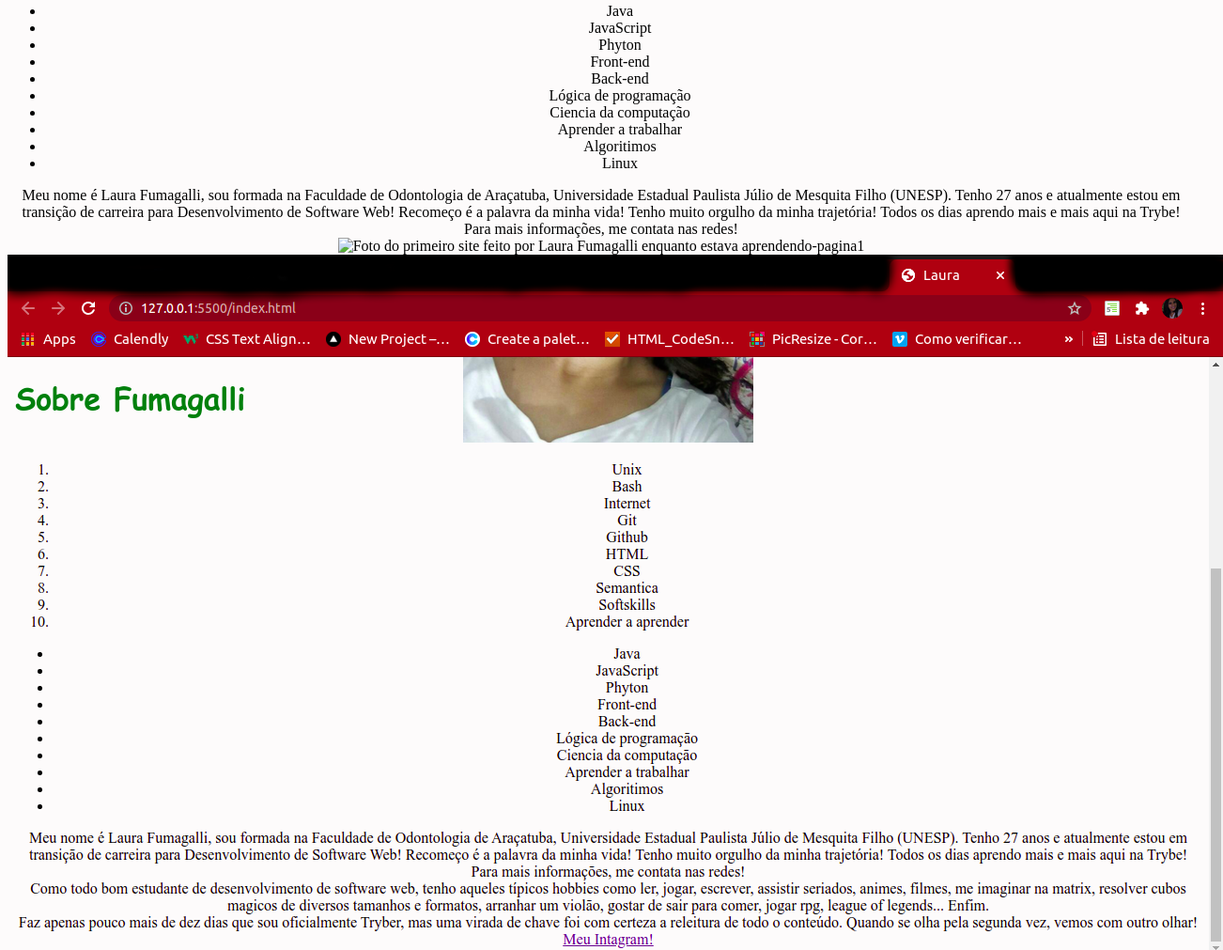
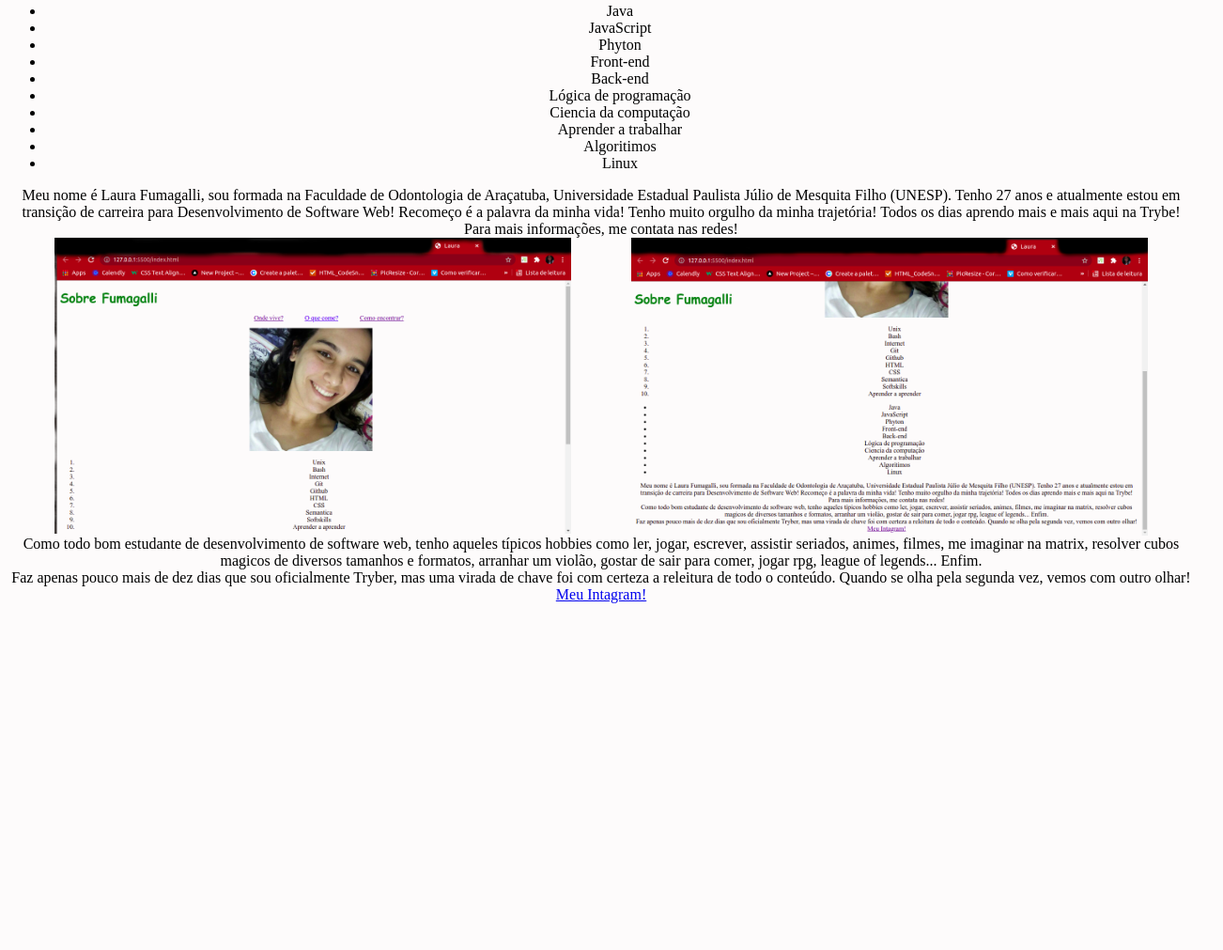
Before and after one commit to fumagallilaura/primeiro-projeto, a plain HTML site: page index.html in a window 1280 px wide. Shown: the part 633-1644 px from the top of the page at 94% size, 1302 px wide, since content can reach past the window. After the commit the page ends 1283 px from the top, so only its background shows below. Drawn offline with Linux system fonts and the light colour scheme.

Commit message:
arrumei as configurações do float nas imagens adicionadas anteriormente

```diff
--- a/index.html
+++ b/index.html
@@ -44,14 +44,16 @@
 			<li>Linux</li>
 		</ul>
 		<article>
-			<section>
+			<section class="section">
 				Meu nome é Laura Fumagalli, sou formada na Faculdade de Odontologia de Araçatuba, Universidade Estadual Paulista Júlio de Mesquita Filho (UNESP). Tenho 27 anos e atualmente estou em transição de carreira para Desenvolvimento de Software Web! Recomeço é a palavra da minha vida! Tenho muito orgulho da minha trajetória! Todos os dias aprendo mais e mais aqui na Trybe! Para mais informações, me contata nas redes!
 			</section>
 			<div>
-				<img src="./imagens/Foto do primeiro site feito por Laura Fumagalli enquanto estava aprendendo.png" alt="Foto do primeiro site feito por Laura Fumagalli enquanto estava aprendendo-pagina1">
-				<img src="./imagens/Foto do primeiro site feito por Laura Fumagalli enquanto estava aprendendo-pagina2.png" alt="Foto do primeiro site feito por Laura Fumagalli enquanto estava aprendendo-pagina2>"
+				<img id="img-pg1" src="https://github.com/fumagallilaura/primeiro-projeto/blob/modifica%C3%A7%C3%B5es-1/imagens/Foto%20do%20primeiro%20site%20feito%20por%20Laura%20Fumagalli%20enquanto%20estava%20aprendendo-pagina1.png?raw=true" alt="Foto do primeiro site feito por Laura Fumagalli enquanto estava aprendendo-pagina1" width="550px">
+				</div>
+				<div>
+				<img id="img-pg2" src="https://github.com/fumagallilaura/primeiro-projeto/blob/modifica%C3%A7%C3%B5es-1/imagens/Foto%20do%20primeiro%20site%20feito%20por%20Laura%20Fumagalli%20enquanto%20estava%20aprendendo-pagina2.png?raw=true" alt="Foto do primeiro site feito por Laura Fumagalli enquanto estava aprendendo-pagina2" width="550px">
 			</div>
-			<section>
+			<section class="section">
 				Como todo bom estudante de desenvolvimento de software web, tenho aqueles típicos hobbies como ler, jogar, escrever, assistir seriados, animes, filmes, me imaginar na matrix, resolver cubos magicos de diversos tamanhos e formatos, arranhar um violão, gostar de sair para comer, jogar rpg, league of legends... Enfim.
 			</section>
 		</article>
--- a/style.css
+++ b/style.css
@@ -16,3 +16,19 @@ body {
   display: inline-block;
 
 }
+
+#img-pg1{
+  display: inline;
+  float: left;
+  margin-left: 50px;
+}
+
+#img-pg2{
+  display: inline;
+  float: right;
+  margin-right: 50px;
+}
+
+.section {
+  clear: both;
+}
```
